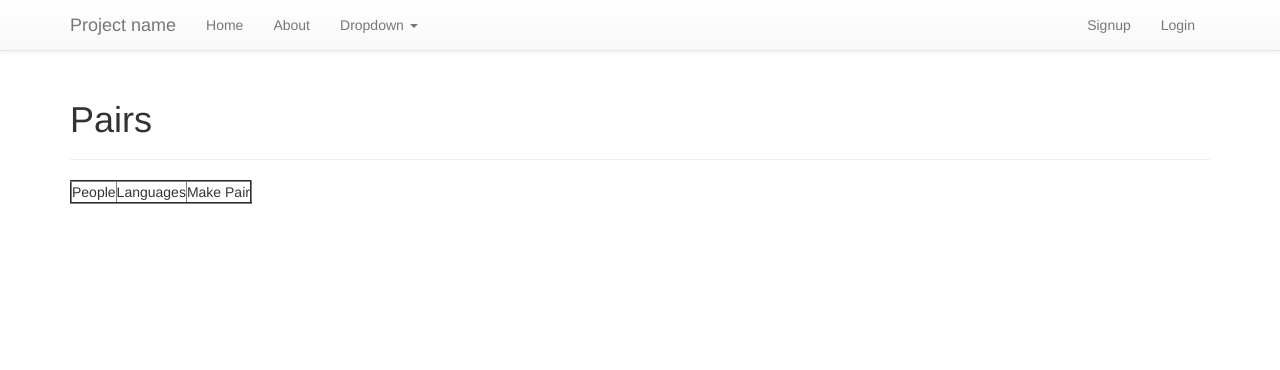
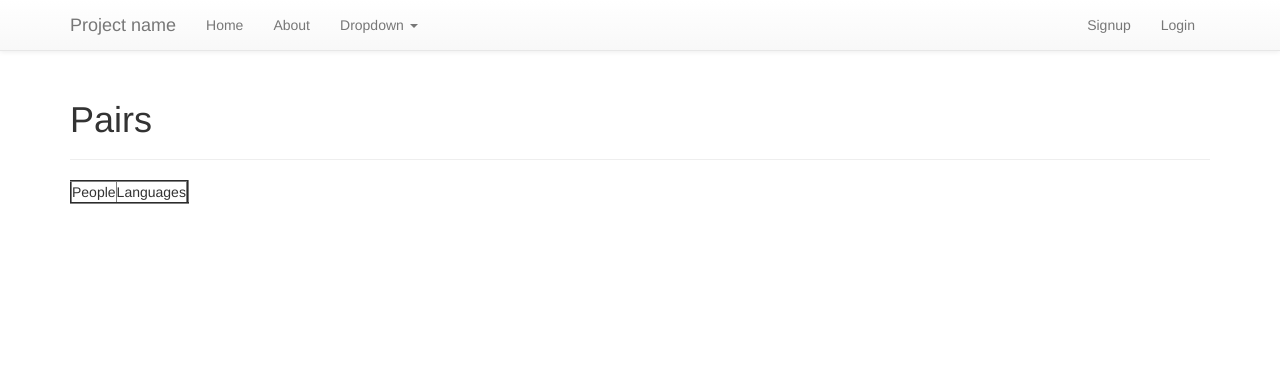
Before and after one commit to cerule7/exchange-website, a Flask app: page /make_pairs in a window 1280 px wide. Shown: the top 370 px of the page. Run offline with Flask 2, Linux system fonts and the light colour scheme; data that the repository does not hold is empty; some libraries are stand-ins or nearby versions.

Commit message:
Update pairs.html

```diff
--- a/templates/pages/pairs.html
+++ b/templates/pages/pairs.html
@@ -10,14 +10,14 @@
    <thead>
       <td>People</td>
       <td>Languages</td>
-      <td>Make Pair</td>
+      <td></td>
    </thead>
 
    {% for pair in pairs %}
       <tr>
          <td>{{pair.student1.name}} and {{pair.student2.name}}</td>
          <td>{{pair.language1}} and {{pair.language2}}</td>
-         <td><button onclick="makePair(pair.student1.name, pair.student2.name)">Click me</button></td>
+         <td><button onclick="makePair(pair.student1.name, pair.student2.name)">Make Pair</button></td>
       </tr>
    {% endfor %}
 </table>
```
